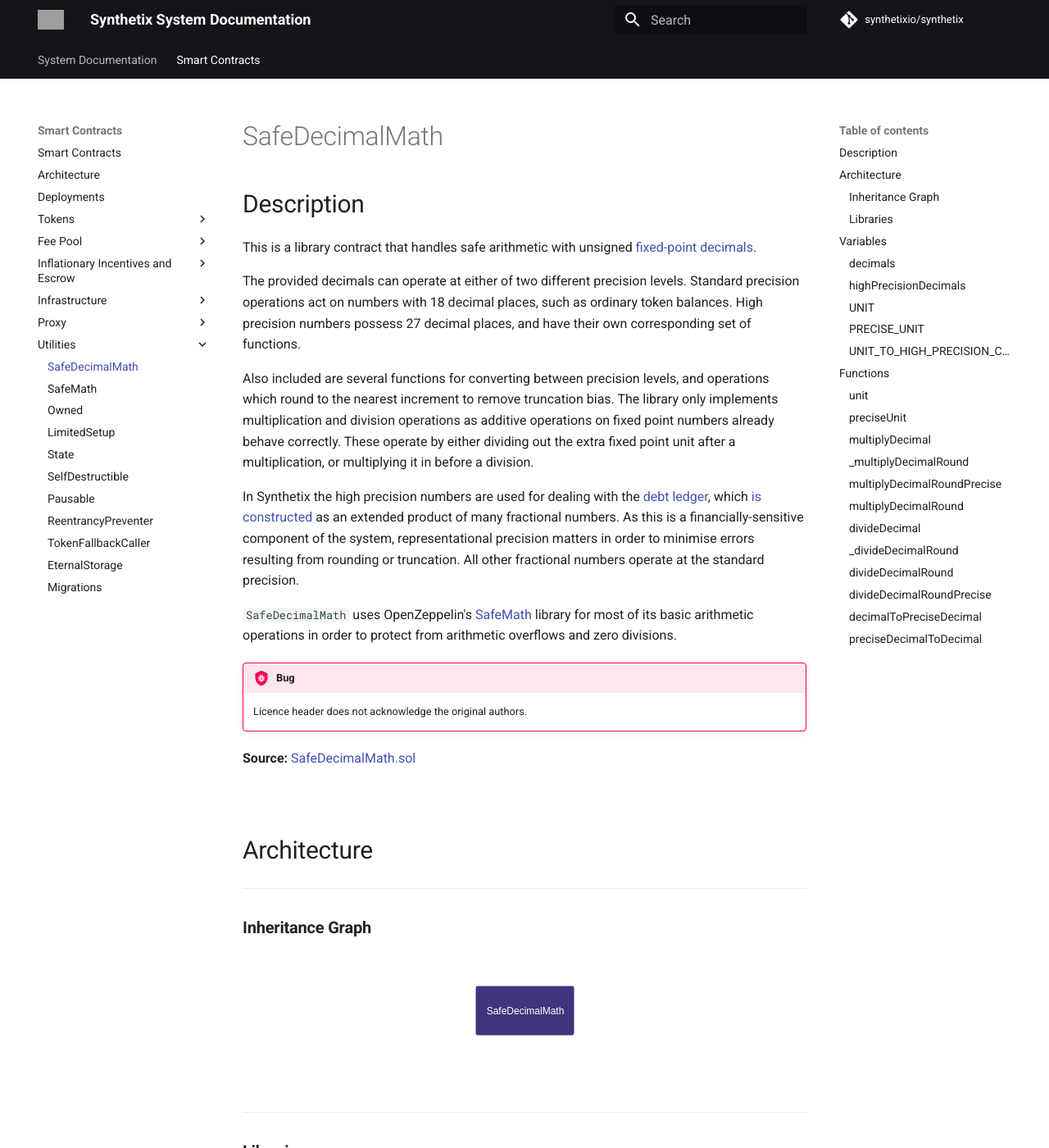
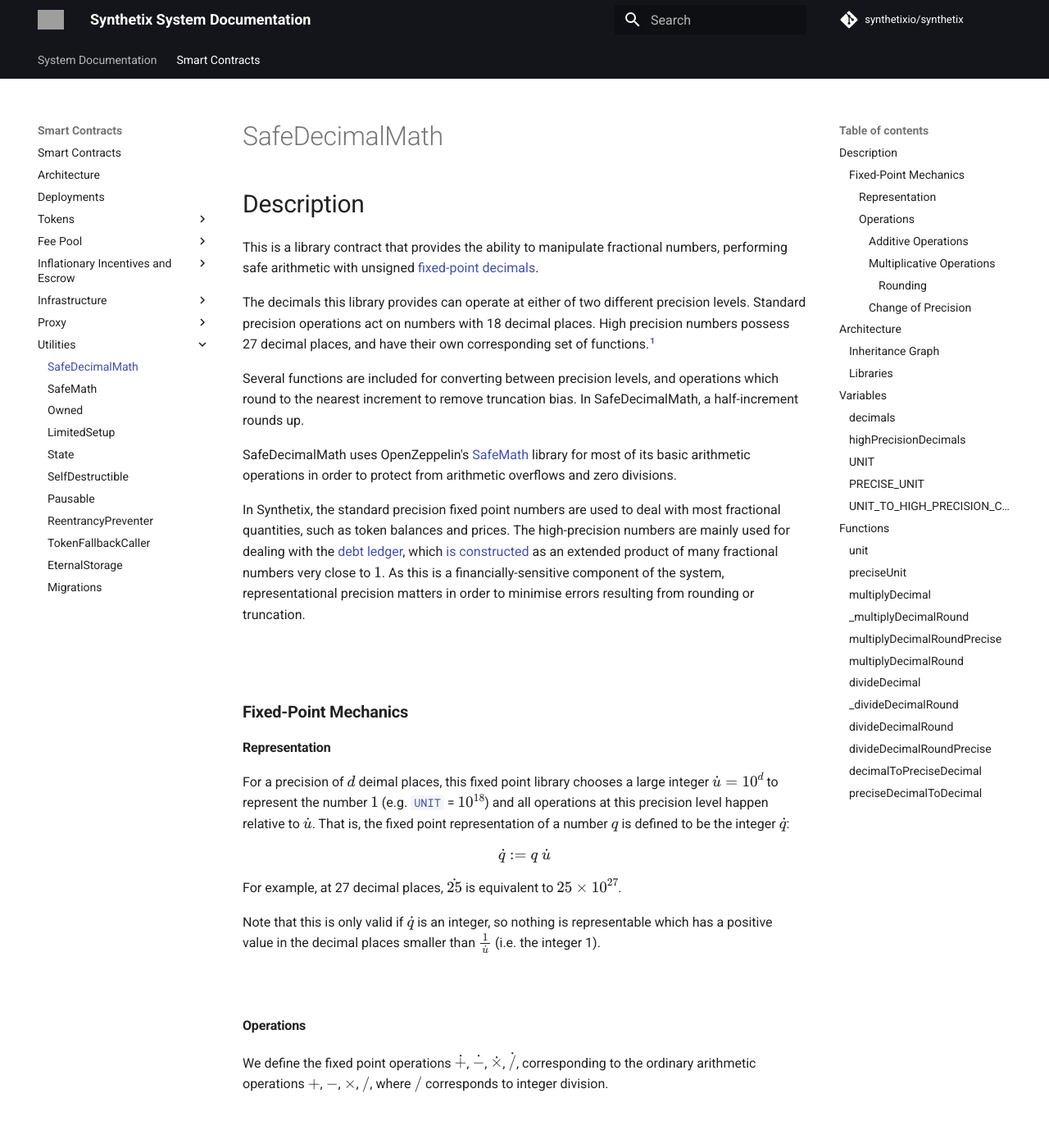
Before and after one commit to Synthetixio/synthetix, an MkDocs documentation site: the page built from docs/contracts/SafeDecimalMath.md, in a window 1280 px wide and 1400 px high. Shown: the whole window at 82% size. Built offline with MkDocs 1.6.1 and Material for MkDocs 9.7.7, drawn with Linux system fonts in a browser that asks for light colours; formulas are drawn with MathJax 3; comment, search, counter and statistics services are not loaded; some of the changed text lies outside the part shown; grey boxes are pictures that could not be loaded.

Commit message:
Flesh out SafeDecimalMath notes.

```diff
--- a/docs/contracts/SafeDecimalMath.md
+++ b/docs/contracts/SafeDecimalMath.md
@@ -2,19 +2,91 @@
 
 ## Description
 
-This is a library contract that handles safe arithmetic with unsigned [fixed-point decimals](https://en.wikipedia.org/wiki/Fixed-point_arithmetic).
+This is a library contract that provides the ability to manipulate fractional numbers, performing safe arithmetic with unsigned [fixed-point decimals](https://en.wikipedia.org/wiki/Fixed-point_arithmetic).
 
-The provided decimals can operate at either of two different precision levels. Standard precision operations act on numbers with 18 decimal places, such as ordinary token balances. High precision numbers possess 27 decimal places, and have their own corresponding set of functions.
+The decimals this library provides can operate at either of two different precision levels. Standard precision operations act on numbers with 18 decimal places. High precision numbers possess 27 decimal places, and have their own corresponding set of functions.[^1]
 
-Also included are several functions for converting between precision levels, and operations which round to the nearest increment to remove truncation bias. The library only implements multiplication and division operations as additive operations on fixed point numbers already behave correctly.
-These operate by either dividing out the extra fixed point unit after a multiplication, or multiplying it in before a division.
+[^1]: SafeDecimalMath provides two different precision levels because the Ethereum virtual machine encodes integers in 256 bits. Given a finite integer size, an increase in precision implies a decrease in the maximum representable number, since more bits are dedicated to representing the fractional part, and fewer to the integer part.
 
-In Synthetix the high precision numbers are used for dealing with the [debt ledger](SynthetixState.md#debtledger), which [is constructed](Synthetix.md#_addtodebtregister) as an extended product of many fractional numbers. As this is a financially-sensitive component of the system, representational precision matters in order to minimise errors resulting from rounding or truncation. All other fractional numbers operate at the standard precision.
+Several functions are included for converting between precision levels, and operations which round to the nearest increment to remove truncation bias. In SafeDecimalMath, a half-increment rounds up.
 
-`SafeDecimalMath` uses OpenZeppelin's [SafeMath](SafeMath.md) library for most of its basic arithmetic operations in order to protect from arithmetic overflows and zero divisions.
+SafeDecimalMath uses OpenZeppelin's [SafeMath](SafeMath.md) library for most of its basic arithmetic operations in order to protect from arithmetic overflows and zero divisions.
 
-!!! bug
-    Licence header does not acknowledge the original authors.
+In Synthetix, the standard precision fixed point numbers are used to deal with most fractional quantities, such as token balances and prices.
+The high-precision numbers are mainly used for dealing with the [debt ledger](SynthetixState.md#debtledger), which [is constructed](Synthetix.md#_addtodebtregister) as an extended product of many fractional numbers very close to $1$. As this is a financially-sensitive component of the system, representational precision matters in order to minimise errors resulting from rounding or truncation.
+
+<section-sep />
+
+### Fixed-Point Mechanics
+
+#### Representation
+
+For a precision of $d$ deimal places, this fixed point library chooses a large integer $\dot{u} = 10^d$ to represent the number $1$ (e.g. [`UNIT`](#unit) = $10^{18}$) and all operations at this precision level happen relative to $\dot{u}$. That is, the fixed point representation of a number $q$ is defined to be the integer $\dot{q}$:
+
+$$
+\dot{q} := q \ \dot{u}
+$$
+
+For example, at 27 decimal places, $\dot{25}$ is equivalent to $25 \times 10^{27}$.
+
+Note that this is only valid if $\dot{q}$ is an integer, so nothing is representable which has a positive value in the decimal places smaller than $\frac{1}{\dot{u}}$ (i.e. the integer 1).
+
+<section-sep />
+
+#### Operations
+
+We define the fixed point operations $\dot{+}$, $\dot{-}$, $\dot{\times}$, $\dot{/}$, corresponding to the ordinary arithmetic operations $+$, $-$, $\times$, $/$, where $/$ corresponds to integer division.
+
+<section-sep />
+
+##### Additive Operations
+
+We define our additive fixed point operators to be the same as the standard ones:
+
+$$
+x \ \dot{+} \ y \ := \ x + y \\
+x \ \dot{-} \ y \ := \ x - y
+$$
+
+This is because:
+
+$$
+\dot{p} \pm \dot{q} \ := \ p \dot{u} \pm q \dot{u} \ = \ (p \pm q) \dot{u} \ =: \ \dot{[p \pm q]}
+$$
+
+<section-sep />
+
+##### Multiplicative Operations
+
+The multiplicative operations are defined as follows:
+
+$$
+x \ \dot{\times} \ y \ := \ (x \times y) \ / \ \dot{u} \\
+x \ \dot{/} \ y \ := \ (x \times \dot{u}) \ / \ y
+$$
+
+Some care has to be taken for multiplication and division. We desire, for example, $\dot{p} \ \dot{\times} \ \dot{q} = \dot{[p \times q]}$. However, if the standard operations are performed naively, the following results are obtained:
+
+$$
+\dot{p} \times \dot{q} \ := \ p \dot{u} \times q \dot{u} \ = \ (p \times q) \dot{u}^2 \ =: \ \dot{[(p \pm q) \dot{u}]} \\
+\dot{p} \ / \ \dot{q} \ := \ p \dot{u} \ / \ q \dot{u} \ = \ p \ / \ q
+$$
+
+So multiplication produces an extra unwanted unit factor, and division divides one out; the fixed point operations need to account for this. Note that to ensure minimum precision loss, $\dot{u}$ is divided out last in the case of multiplication and multiplied in first in the case of division.
+
+###### Rounding
+
+Note that multiplication and division of fixed point numbers may involve some loss of precision in the lowest digit. Such inaccuracy can accumulate over many operations
+
+Synthetix provides versions of $\dot{\times}$ and $\dot{/}$ which perform the operation with one extra internal digit of precision, and then rounds up if the least significant digit is 5 or greater. Consequently, results exactly halfway between two increments round up.
+
+<section-sep />
+
+##### Change of Precision
+
+The representation of a number $q$ at two different fixed point precision levels $\dot{q} = q \dot{u}$ and $\ddot{q} = q \ddot{u}$ is straightforward if $\dot{u}$ and $\ddot{u}$ divide evenly. If this is the case, and $\ddot{u}$ is the higher precision unit, then $\ddot{q} / \dot{q} = \ddot{u} / \dot{u}$. So converting between the high and low precision only involves multiplying or dividing by a factor of $\ddot{u} / \dot{u}$. Keep in mind that converting from a high precision to a low precision number involves some loss of information, and this operation is performed with rounding.
+
+<section-sep />
 
 **Source:** [SafeDecimalMath.sol](https://github.com/Synthetixio/synthetix/blob/master/contracts/SafeDecimalMath.sol)
 
```
